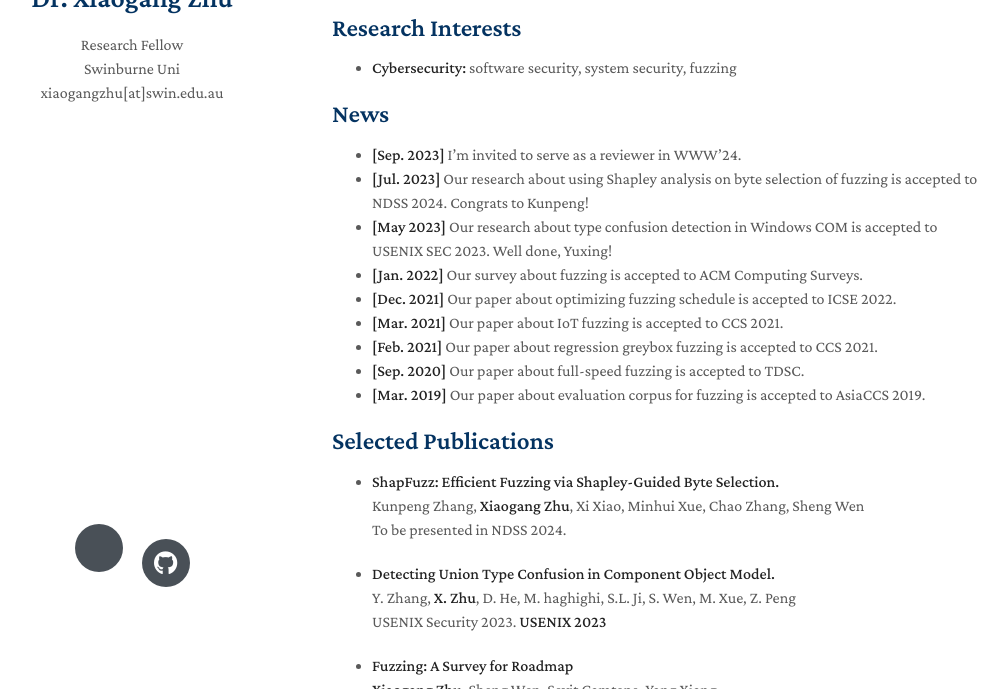
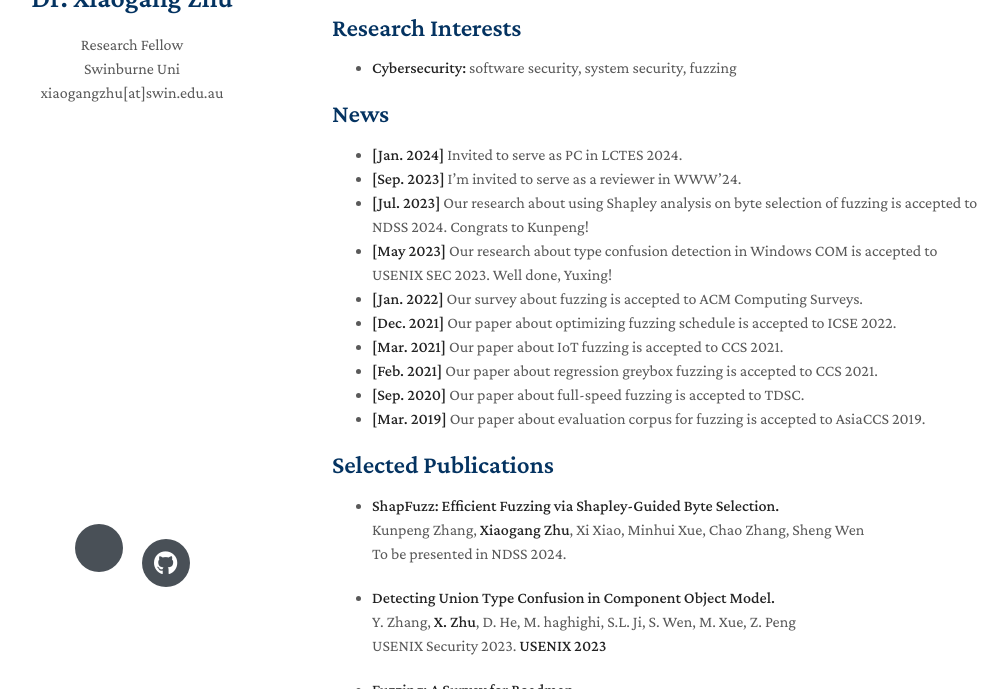
Before and after one commit to RosenZhu/rosenzhu.github.io, a Jekyll site: the page built from index.md, in a window 1280 px wide and 900 px high, cut to the strip 211-900 px from the top of the window. Shown: the whole strip, without its empty margins (138-1146 px from the left). Built offline with Jekyll 4.4.1, drawn with Linux system fonts in a browser that asks for light colours; nearby versions of some CDN libraries; a style sheet for code colours, icons or effects is not loaded; our own code applies the rules of GitHub Pages for plain Markdown files.

Commit message:
Update index.md

```diff
--- a/index.md
+++ b/index.md
@@ -13,6 +13,7 @@ I am a Research Fellow at Swinburne University of Technology. My research intere
 
 ## News
 
+- **[Jan. 2024]** Invited to serve as PC in LCTES 2024.
 - **[Sep. 2023]** I'm invited to serve as a reviewer in WWW'24.
 - **[Jul. 2023]** Our research about using Shapley analysis on byte selection of fuzzing is accepted to NDSS 2024. Congrats to Kunpeng!
 - **[May 2023]** Our research about type confusion detection in Windows COM is accepted to USENIX SEC 2023. Well done, Yuxing!
```
